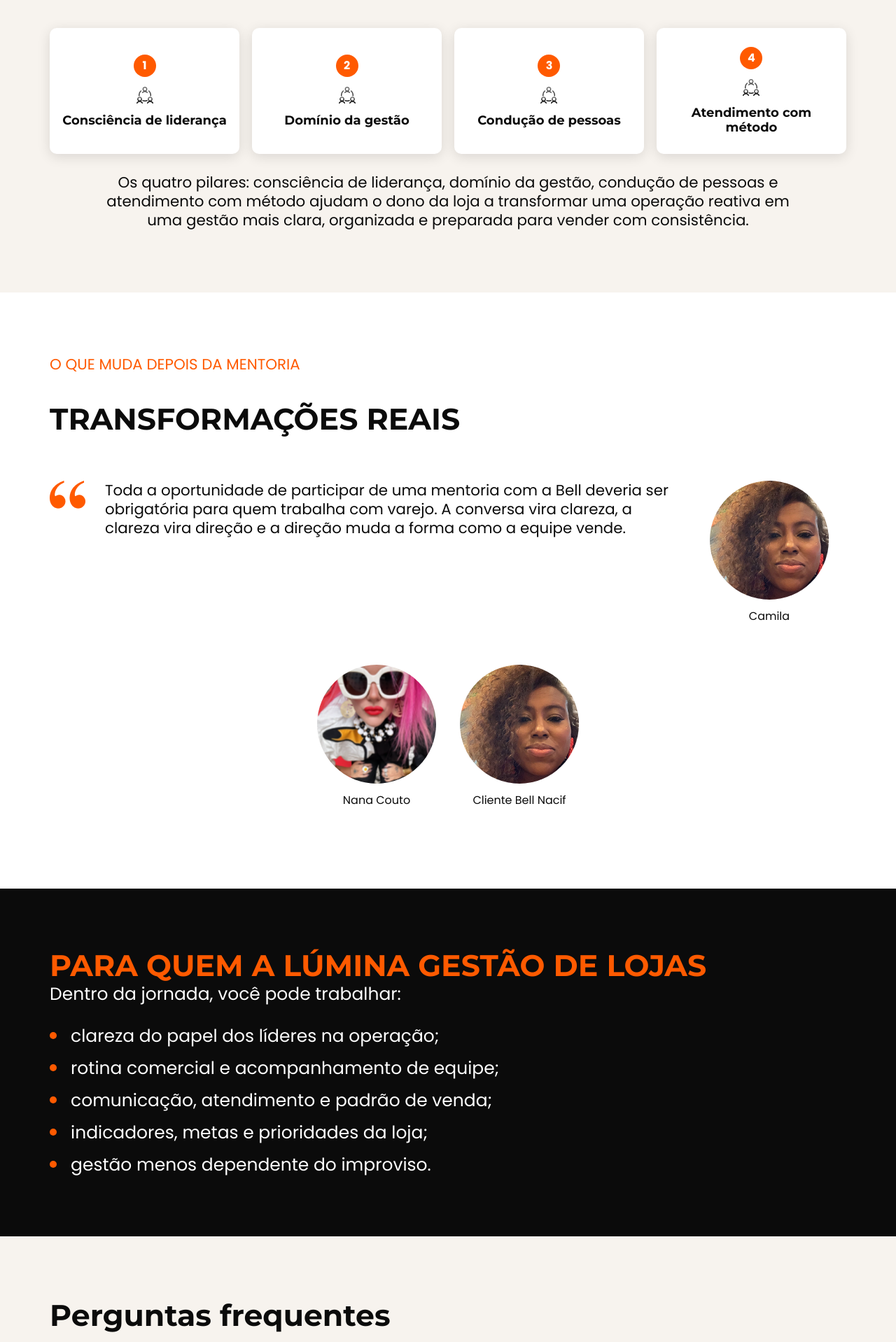
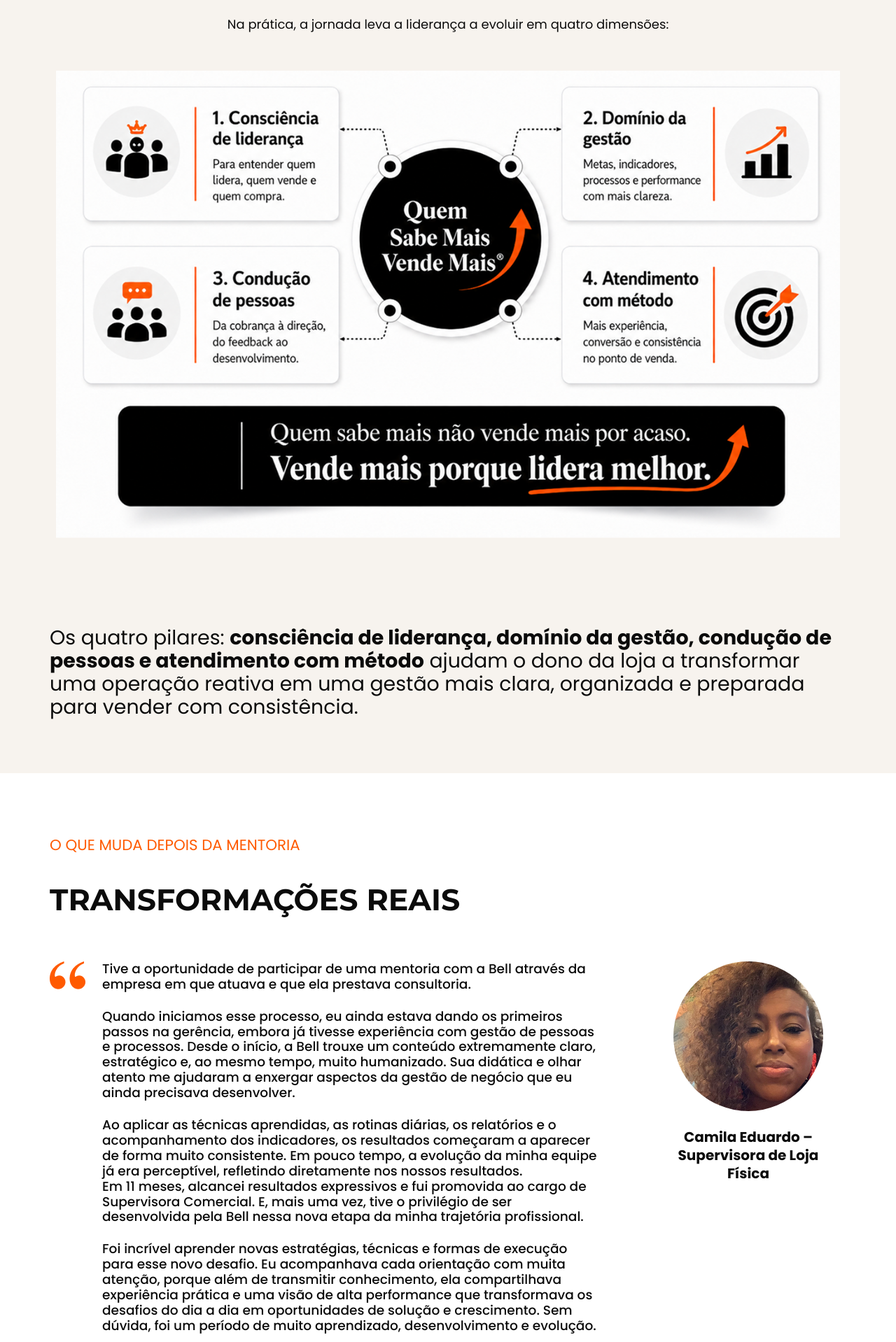
Before and after one commit to histereogenik/bell_website, a Next.js app: page /mentoria/lojas-fisicas in a window 1280 px wide. Shown: the part 6822-8740 px from the top of the page at 70% size. Built offline with nearby package versions, Linux system fonts and the light colour scheme.

Commit message:
feat: finishing store mentorship page

```diff
--- a/app/mentoria/lojas-fisicas/page.module.css
+++ b/app/mentoria/lojas-fisicas/page.module.css
@@ -80,9 +80,12 @@
   margin-top: 28px;
 }
 
-.pillars,
+.pillars {
+  background: var(--color-off-white);
+}
+
 .faq {
-  background: var(--color-off-white);
+  background: var(--color-gray-light);
 }
 
 .reality,
@@ -108,8 +111,7 @@
   line-height: 1.16;
 }
 
-.unlocksInner > p,
-.pillarsText {
+.unlocksInner > p {
   margin: 28px auto 0;
   max-width: 1000px;
   font-size: clamp(20px, 1.67vw, 24px);
@@ -516,19 +518,30 @@
   color: var(--color-white);
 }
 
-.methodInner,
+.methodInner {
+  padding-block: 86px;
+}
+
 .deliverablesInner {
-  padding-block: 86px;
+  max-width: 768px;
+  padding-block: clamp(76px, 7.4vw, 106px) clamp(72px, 6vw, 88px);
 }
 
 .method h2,
 .deliverables h2 {
   margin: 0;
-  color: var(--color-orange);
   font-family: var(--font-display), sans-serif;
-  font-size: clamp(30px, 3.33vw, 48px);
   font-weight: 700;
   line-height: 1.16;
+}
+
+.method h2 {
+  font-size: clamp(30px, 3.33vw, 48px);
+}
+
+.deliverables h2 {
+  color: var(--color-white);
+  font-size: clamp(26px, 2.22vw, 32px);
 }
 
 .method h2 {
@@ -547,13 +560,7 @@
   vertical-align: baseline;
 }
 
-.deliverables h2 {
-  text-transform: uppercase;
-}
-
-.method p,
-.deliverables p,
-.deliverables li {
+.method p {
   max-width: 1260px;
   font-size: clamp(22px, 1.95vw, 28px);
   line-height: 1.28;
@@ -568,52 +575,39 @@
 }
 
 .pillarsInner {
+  padding-block: clamp(76px, 7vw, 100px) 48px;
   text-align: center;
 }
 
-.kicker {
-  margin: 0 0 10px;
-  color: var(--color-gray-dark);
-  font-size: 20px;
-  font-weight: 700;
+.pillars h2 {
+  line-height: 1.12;
 }
 
-.pillarGrid {
-  display: grid;
-  grid-template-columns: repeat(4, minmax(0, 1fr));
-  gap: 18px;
-  margin-top: 46px;
+.pillarsIntro {
+  margin: 24px 0 0;
+  font-size: 18px;
+  line-height: 1.25;
 }
 
-.pillarGrid article {
-  display: grid;
-  min-height: 180px;
-  justify-items: center;
-  align-content: center;
-  gap: 14px;
-  padding: 24px 16px;
-  background: var(--color-white);
-  border-radius: 10px;
-  box-shadow: 0 4px 18px rgb(0 0 0 / 12%);
+.pillarsImage {
+  width: min(100%, 1120px);
+  height: auto;
+  margin: 54px auto 0;
 }
 
-.pillarGrid span {
-  display: grid;
-  width: 32px;
-  height: 32px;
-  place-items: center;
-  background: var(--color-orange);
-  border-radius: 50%;
-  color: var(--color-white);
-  font-weight: 700;
+.pillarsFooter {
+  background: var(--color-off-white);
+  padding-block: 78px;
 }
 
-.pillarGrid h3 {
-  margin: 0;
-  font-family: var(--font-display), sans-serif;
-  font-size: 18px;
+.pillarsFooter p {
+  margin-block: 0;
+  font-size: clamp(22px, 2.22vw, 32px);
+  line-height: 1.16;
+}
+
+.pillarsFooter strong {
   font-weight: 700;
-  line-height: 1.18;
 }
 
 .testimonials {
@@ -641,76 +635,162 @@
   text-transform: uppercase;
 }
 
-.featureTestimonial {
-  display: grid;
-  grid-template-columns: 51px minmax(0, 1fr) 220px;
-  gap: 28px;
-  align-items: start;
-}
-
 .quoteIcon {
   width: 51px;
   height: auto;
 }
 
-.featureTestimonial p {
-  margin: 0;
-  font-size: clamp(20px, 1.67vw, 24px);
-  line-height: 1.28;
+.camilaTestimonial {
+  display: grid;
+  grid-template-columns: minmax(0, 1fr) 280px;
+  gap: 72px;
+  align-items: start;
 }
 
-.featureTestimonial figure,
-.peopleGrid figure {
+.camilaQuote,
+.nanaQuote {
+  display: grid;
+  grid-template-columns: 51px minmax(0, 1fr);
+  gap: 24px;
+  align-items: start;
+}
+
+.camilaQuote p,
+.nanaQuote p {
+  margin: 0;
+  font-size: clamp(18px, 1.45vw, 21px);
+  font-weight: 500;
+  line-height: 1.18;
+}
+
+.camilaQuote p + p,
+.nanaQuote p + p {
+  margin-top: 24px;
+}
+
+.camilaAuthor,
+.nanaAuthor,
+.videoPlaceholder {
   margin: 0;
   text-align: center;
 }
 
-.featureTestimonial figure img,
-.peopleGrid img {
-  width: 170px;
-  height: 170px;
+.camilaAuthor img,
+.nanaAuthor img {
+  width: 214px;
+  height: 214px;
   margin-inline: auto;
   border-radius: 50%;
   object-fit: cover;
 }
 
-.featureTestimonial figcaption,
-.peopleGrid figcaption {
-  margin-top: 14px;
-  font-size: 16px;
+.camilaAuthor figcaption,
+.nanaAuthor figcaption,
+.videoPlaceholder figcaption {
+  margin-top: 24px;
+  font-size: 20px;
+  font-weight: 700;
   line-height: 1.3;
 }
 
-.peopleGrid {
-  display: flex;
-  gap: 34px;
-  justify-content: center;
-  margin-top: 58px;
+.videoGrid {
+  display: grid;
+  grid-template-columns: repeat(3, minmax(0, 1fr));
+  gap: 24px;
+  margin-top: 64px;
+}
+
+.videoPlaceholder > div {
+  position: relative;
+  display: grid;
+  aspect-ratio: 322 / 514;
+  place-items: center;
+  overflow: hidden;
+  border-radius: 5px;
+  background:
+    linear-gradient(145deg, rgb(255 255 255 / 18%), rgb(0 0 0 / 18%)),
+    linear-gradient(135deg, #d9cdbf 0%, #8b7d70 46%, #272727 100%);
+}
+
+.videoPlaceholder:nth-child(2) > div {
+  background:
+    linear-gradient(145deg, rgb(255 255 255 / 12%), rgb(0 0 0 / 24%)),
+    linear-gradient(135deg, #222 0%, #52606c 52%, #0c0c0c 100%);
+}
+
+.videoPlaceholder:nth-child(3) > div {
+  background:
+    linear-gradient(145deg, rgb(255 255 255 / 16%), rgb(0 0 0 / 16%)),
+    linear-gradient(135deg, #e6e2df 0%, #6c7a8a 56%, #263344 100%);
+}
+
+.videoPlaceholder > div::before {
+  position: absolute;
+  inset: 0;
+  background: radial-gradient(circle at 50% 28%, rgb(255 255 255 / 20%), transparent 22%);
+  content: "";
+}
+
+.videoPlaceholder span {
+  position: relative;
+  display: grid;
+  width: 76px;
+  height: 76px;
+  place-items: center;
+  background: var(--color-white);
+  border-radius: 50%;
+  box-shadow: 0 4px 12px rgb(0 0 0 / 14%);
+}
+
+.videoPlaceholder span::before {
+  width: 0;
+  height: 0;
+  border-block: 14px solid transparent;
+  border-left: 20px solid #9b5a42;
+  content: "";
+  transform: translateX(3px);
+}
+
+.nanaTestimonial {
+  display: grid;
+  grid-template-columns: 230px minmax(0, 1fr);
+  gap: 78px;
+  align-items: start;
+  margin-top: 98px;
+}
+
+.nanaAuthor img {
+  width: 190px;
+  height: 190px;
 }
 
 .deliverables ul {
   display: grid;
-  gap: 14px;
-  max-width: 980px;
-  margin: 28px 0 0;
+  gap: 36px;
+  max-width: 642px;
+  margin: 34px 0 0;
   padding: 0;
   list-style: none;
 }
 
 .deliverables li {
   position: relative;
-  padding-left: 30px;
+  padding-left: 22px;
+  font-family: var(--font-display), sans-serif;
+  font-size: clamp(20px, 1.67vw, 24px);
+  font-weight: 700;
+  line-height: 1.12;
 }
 
 .deliverables li::before {
   position: absolute;
-  top: 0.4em;
+  top: 50%;
   left: 0;
-  width: 10px;
-  height: 10px;
+  width: 2px;
+  height: 90%;
   background: var(--color-orange);
-  border-radius: 50%;
   content: "";
+  transform: translateY(-50%);
 }
 
 .faqList {
@@ -779,6 +859,7 @@
   padding: 0 70px 31px 0;
   font-size: clamp(20px, 1.67vw, 24px);
   line-height: 1.2;
+  white-space: pre-line;
 }
 
 .finalCta {
@@ -868,12 +949,24 @@
     margin-inline: auto;
   }
 
-  .pillarGrid {
-    grid-template-columns: repeat(2, minmax(0, 1fr));
+  .camilaTestimonial,
+  .nanaTestimonial {
+    grid-template-columns: 1fr;
+    gap: 40px;
   }
 
-  .featureTestimonial {
+  .nanaAuthor {
+    order: 2;
+  }
+
+  .nanaQuote {
+    order: 1;
+  }
+
+  .videoGrid {
     grid-template-columns: 1fr;
+    max-width: 360px;
+    margin-inline: auto;
   }
 
   .quoteIcon {
@@ -955,7 +1048,7 @@
 
   .realityColumn p,
   .unlocksInner > p,
-  .pillarsText,
+  .pillarsFooter p,
   .method p,
   .deliverables p,
   .deliverables li {
@@ -1042,7 +1135,8 @@
 
   .improvisoCopy > p,
   .unlockList p,
-  .featureTestimonial p,
+  .camilaQuote p,
+  .nanaQuote p,
   .faqItem p,
   .finalCta p {
     font-size: 18px;
@@ -1073,8 +1167,7 @@
     font-size: 18px;
   }
 
-  .problemCards article > span:last-child,
-  .pillarGrid h3 {
+  .problemCards article > span:last-child {
     font-size: 18px;
   }
 
@@ -1152,21 +1245,87 @@
     margin-top: 24px;
   }
 
-  .pillarGrid {
-    grid-template-columns: 1fr;
+  .pillarsInner {
+    padding-block: 68px 36px;
+  }
+
+  .pillarsIntro {
+    font-size: 16px;
+  }
+
+  .pillarsImage {
+    margin-top: 36px;
+  }
+
+  .pillarsFooter {
+    padding-block: 48px;
+  }
+
+  .pillarsFooter p {
+    font-size: 20px;
   }
 
   .testimonialsEyebrow {
     font-size: 18px;
   }
 
-  .featureTestimonial figcaption,
-  .peopleGrid figcaption {
+  .testimonialsInner {
+    padding-block: 68px 82px;
+  }
+
+  .testimonials h2 {
+    margin-bottom: 44px;
+  }
+
+  .camilaTestimonial,
+  .nanaTestimonial {
+    gap: 34px;
+  }
+
+  .camilaQuote,
+  .nanaQuote {
+    grid-template-columns: 1fr;
+    gap: 14px;
+  }
+
+  .camilaQuote p + p,
+  .nanaQuote p + p {
+    margin-top: 18px;
+  }
+
+  .camilaAuthor img,
+  .nanaAuthor img {
+    width: 168px;
+    height: 168px;
+  }
+
+  .camilaAuthor figcaption,
+  .nanaAuthor figcaption,
+  .videoPlaceholder figcaption {
     font-size: 14px;
   }
 
-  .peopleGrid {
-    flex-direction: column;
+  .videoGrid {
+    gap: 38px;
+    margin-top: 48px;
+  }
+
+  .videoPlaceholder > div {
+    aspect-ratio: 322 / 430;
+  }
+
+  .videoPlaceholder span {
+    width: 64px;
+    height: 64px;
+  }
+
+  .videoPlaceholder span::before {
+    border-block-width: 11px;
+    border-left-width: 16px;
+  }
+
+  .nanaTestimonial {
+    margin-top: 64px;
   }
 
   .faqList {
--- a/app/mentoria/lojas-fisicas/page.tsx
+++ b/app/mentoria/lojas-fisicas/page.tsx
@@ -49,38 +49,46 @@
   },
 ];
 
-const journeyPillars = [
-  "Consciência de liderança",
-  "Domínio da gestão",
-  "Condução de pessoas",
-  "Atendimento com método",
-];
-
 const faqItems = [
   {
     question: "Além de donos de loja, a mentoria é indicada para supervisores e gerentes?",
     answer:
-      "Sim. A mentoria pode apoiar donos, líderes e gestores que precisam melhorar rotina, vendas, atendimento e condução de equipe.",
+      "Sim. A mentoria pode ser realizada para supervisores e gerentes. Caso ocorra em grupo não são misturadas as funções.\n\nCada função tem desafios, responsabilidades e níveis de decisão diferentes. Por isso, a jornada é conduzida de forma separada, respeitando o papel de cada liderança dentro da operação.",
   },
   {
     question: "A mentoria serve para qualquer segmento do varejo?",
     answer:
-      "Sim, desde que exista operação, equipe e necessidade de melhorar gestão, atendimento, vendas ou liderança.",
+      "Sim. A mentoria foi criada para lojas físicas do varejo em geral.\n\nO foco está nos fundamentos de liderança, gestão de loja, indicadores, processos, atendimento e performance comercial — temas presentes em diferentes segmentos do varejo.",
   },
   {
     question: "A empresa precisa ter processos estruturados para participar?",
     answer:
-      "Não. Muitas vezes, o trabalho começa justamente organizando o que ainda depende demais da presença do dono.",
+      "Não. Inclusive, muitas operações procuram a mentoria justamente porque ainda não possuem processos claros.\n\nA proposta é ajudar o líder a compreender princípios de gestão que permitam organizar melhor sua rotina, sua equipe e seus acompanhamentos, mesmo em ambientes que ainda estão em fase de estruturação.",
   },
   {
     question: "A mentoria é mais teórica ou prática?",
     answer:
-      "É prática. O foco é transformar diagnóstico em decisões, rotina, combinados e próximos passos aplicáveis à loja.",
+      "Ambos. A mentoria tem uma abordagem prática e conectada à realidade da loja.\n\nOs participantes aprendem conceitos, princípios e ferramentas para aplicar em sua própria rotina, considerando os desafios da equipe, da operação e dos resultados que precisam conduzir no dia a dia.",
   },
   {
     question: "A mentoria serve para loja com apenas uma unidade?",
     answer:
-      "Sim. A quantidade de unidades importa menos do que o momento da operação e o nível de dependência do dono.",
+      "Sim. A mentoria ajuda donas de lojas com uma unidade a organizarem a liderança, prepararem a equipe e criarem uma rotina comercial mais clara para vender mais sem dependência.",
+  },
+];
+
+const videoTestimonials = [
+  {
+    name: "Priscila Chaves",
+    role: "Dona lojas Frank Chaves & Olivia Chaves Calçados",
+  },
+  {
+    name: "Everson Boeck",
+    role: "Gerente de Loja",
+  },
+  {
+    name: "Rafael Paulozo",
+    role: "Gerente de Loja",
   },
 ];
 
@@ -429,30 +437,33 @@
 
         <section className={styles.pillars} aria-labelledby="pillars-title">
           <div className={`container ${styles.pillarsInner}`}>
-            <p className={styles.kicker}>Os pilares da jornada</p>
             <h2 id="pillars-title">
+              Os pilares da jornada
+              <br />
               Quem Sabe Mais Vende Mais<sup>&reg;</sup>
             </h2>
-            <div className={styles.pillarGrid}>
-              {journeyPillars.map((pillar, index) => (
-                <article key={pillar}>
-                  <span>{index + 1}</span>
+            <p className={styles.pillarsIntro}>
+              Na prática, a jornada leva a liderança a evoluir em quatro
+              dimensões:
+            </p>
             <Image
-                    src={`${imageBase}/Group.png`}
-                    alt=""
-                    width={24}
-                    height={24}
-                    aria-hidden="true"
+              className={styles.pillarsImage}
+              src={`${imageBase}/stats.png`}
+              alt="Os quatro pilares da jornada Quem Sabe Mais Vende Mais: consciência de liderança, domínio da gestão, condução de pessoas e atendimento com método."
+              width={1280}
+              height={764}
             />
-                  <h3>{pillar}</h3>
-                </article>
-              ))}
           </div>
-            <p className={styles.pillarsText}>
-              Os quatro pilares: consciência de liderança, domínio da gestão,
-              condução de pessoas e atendimento com método ajudam o dono da loja
-              a transformar uma operação reativa em uma gestão mais clara,
-              organizada e preparada para vender com consistência.
+          <div className={styles.pillarsFooter}>
+            <p className="container">
+              Os quatro pilares:{" "}
+              <strong>
+                consciência de liderança, domínio da gestão, condução de
+                pessoas e atendimento com método
+              </strong>{" "}
+              ajudam o dono da loja a transformar uma operação reativa em uma
+              gestão mais clara, organizada e preparada para vender com
+              consistência.
             </p>
           </div>
         </section>
@@ -461,54 +472,176 @@
           <div className={`container ${styles.testimonialsInner}`}>
             <p className={styles.testimonialsEyebrow}>O que muda depois da mentoria</p>
             <h2 id="testimonials-title">Transformações reais</h2>
-            <div className={styles.featureTestimonial}>
+
+            <div className={styles.camilaTestimonial}>
+              <div className={styles.camilaQuote}>
                 <Image
                   className={styles.quoteIcon}
-                src="/images/metorship/aspas.png"
+                  src={`${imageBase}/abre.png`}
                   alt=""
                   width={51}
                   height={40}
                   aria-hidden="true"
                 />
+                <div>
                   <p>
-                Toda a oportunidade de participar de uma mentoria com a Bell
-                deveria ser obrigatória para quem trabalha com varejo. A
-                conversa vira clareza, a clareza vira direção e a direção muda
-                a forma como a equipe vende.
+                    Tive a oportunidade de participar de uma mentoria com a Bell
+                    através da empresa em que atuava e que ela prestava
+                    consultoria.
                   </p>
-              <figure>
+                  <p>
+                    Quando iniciamos esse processo, eu ainda estava dando os
+                    primeiros passos na gerência, embora já tivesse experiência
+                    com gestão de pessoas e processos. Desde o início, a Bell
+                    trouxe um conteúdo extremamente claro, estratégico e, ao
+                    mesmo tempo, muito humanizado. Sua didática e olhar atento me
+                    ajudaram a enxergar aspectos da gestão de negócio que eu
+                    ainda precisava desenvolver.
+                  </p>
+                  <p>
+                    Ao aplicar as técnicas aprendidas, as rotinas diárias, os
+                    relatórios e o acompanhamento dos indicadores, os resultados
+                    começaram a aparecer de forma muito consistente. Em pouco
+                    tempo, a evolução da minha equipe já era perceptível,
+                    refletindo diretamente nos nossos resultados.
+                    <br />
+                    Em 11 meses, alcancei resultados expressivos e fui promovida
+                    ao cargo de Supervisora Comercial. E, mais uma vez, tive o
+                    privilégio de ser desenvolvida pela Bell nessa nova etapa da
+                    minha trajetória profissional.
+                  </p>
+                  <p>
+                    Foi incrível aprender novas estratégias, técnicas e formas de
+                    execução para esse novo desafio. Eu acompanhava cada
+                    orientação com muita atenção, porque além de transmitir
+                    conhecimento, ela compartilhava experiência prática e uma
+                    visão de alta performance que transformava os desafios do dia
+                    a dia em oportunidades de solução e crescimento. Sem dúvida,
+                    foi um período de muito aprendizado, desenvolvimento e
+                    evolução.
+                  </p>
+                  <p>
+                    Carrego comigo ensinamentos valiosos que foram confirmados
+                    não apenas no conhecimento adquirido, mas principalmente nos
+                    resultados que eu e minha equipe conseguimos alcançar ao
+                    longo dessa jornada. É difícil resumir o que vivi, porque a
+                    Bell é MARAVILHOSAAAA não dá pra resumir, não!!
+                  </p>
+                </div>
+              </div>
+              <figure className={styles.camilaAuthor}>
                 <Image
                   src={`${imageBase}/camila.png`}
-                  alt="Camila"
+                  alt="Camila Eduardo"
                   width={278}
                   height={266}
                 />
-                <figcaption>Camila</figcaption>
+                <figcaption>
+                  Camila Eduardo –<br />
+                  Supervisora de Loja
+                  <br />
+                  Física
+                </figcaption>
               </figure>
             </div>
-            <div className={styles.peopleGrid}>
-              <figure>
-                <Image src={`${imageBase}/nana.png`} alt="Nana Couto" width={278} height={266} />
-                <figcaption>Nana Couto</figcaption>
+
+            <div className={styles.videoGrid}>
+              {videoTestimonials.map((person) => (
+                <figure className={styles.videoPlaceholder} key={person.name}>
+                  <div aria-label={`Vídeo de ${person.name} em breve`}>
+                    <span aria-hidden="true" />
+                  </div>
+                  <figcaption>
+                    <strong>{person.name}</strong>
+                    <br />
+                    {person.role}
+                  </figcaption>
                 </figure>
-              <figure>
-                <Image src={`${imageBase}/camila.png`} alt="Cliente Bell Nacif" width={278} height={266} />
-                <figcaption>Cliente Bell Nacif</figcaption>
+              ))}
+            </div>
+
+            <div className={styles.nanaTestimonial}>
+              <figure className={styles.nanaAuthor}>
+                <Image
+                  src={`${imageBase}/nana.png`}
+                  alt="Nana Cunha"
+                  width={278}
+                  height={266}
+                />
+                <figcaption>
+                  Nana Cunha
+                  <br />
+                  Dona Lojas Ene Ene
+                </figcaption>
               </figure>
+              <div className={styles.nanaQuote}>
+                <Image
+                  className={styles.quoteIcon}
+                  src={`${imageBase}/abre.png`}
+                  alt=""
+                  width={51}
+                  height={40}
+                  aria-hidden="true"
+                />
+                <div>
+                  <p>
+                    Quando você se joga no varejo físico e não sabe por onde
+                    começar? Quando você precisa contratar um time certeiro para
+                    sua nova loja e nao sabe nem o que perguntar nas entrevistas?
+                    Quando você precisa determinar metas compatíveis com a
+                    realidade do seu negócio e se perde nos números? Quando você
+                    precisa organizar um escala de trabalho mas não tem
+                    conhecimento de direito trabalhista? Quando você precisa de
+                    um treinamento de vendas especializado, focado nas suas
+                    individualidades e capaz de transformar a percepção do
+                    cliente, mas não faz ideia em como fazer isso? E quando as
+                    vezes você precisa de alguém que acredite em você mais do que
+                    vc mesma? Eu tenho a resposta para todas essas perguntas:
+                    Bell Nacif! A Bell não é só uma excelente estrategista em
+                    gestão de vendas, a Bell entrega muito mais.
+                  </p>
+                  <p>
+                    Ela é um daqueles seres humanos que põe a mão na massa, que
+                    abraça a sua empresa como se fosse a dela, que coloca tempo,
+                    dedicação e constrói junto com vc os pilares e a cultura que
+                    vc quer implementar.
+                  </p>
+                  <p>
+                    Muito grata por ter “encontrado” a Bell nesse começo de Ene
+                    Ene, com sua “doçura mineira” e muita capacidade de
+                    transformação ela me deu a mão e atravessou muitas
+                    tempestades do meu lado.
+                  </p>
+                  <p>
+                    Indico e recomendo a Bell para todo mundo que como eu
+                    precisava de um consultoria completa para fazer seu sonho
+                    virar realidade.
+                  </p>
+                </div>
+              </div>
             </div>
           </div>
         </section>
 
         <section className={styles.deliverables} aria-labelledby="deliverables-title">
           <div className={`container ${styles.deliverablesInner}`}>
-            <h2 id="deliverables-title">Para quem a LÚMINA Gestão de Lojas</h2>
-            <p>Dentro da jornada, você pode trabalhar:</p>
+            <h2 id="deliverables-title">Para quem é a LÚMINA Gestão de Lojas</h2>
             <ul>
-              <li>clareza do papel dos líderes na operação;</li>
-              <li>rotina comercial e acompanhamento de equipe;</li>
-              <li>comunicação, atendimento e padrão de venda;</li>
-              <li>indicadores, metas e prioridades da loja;</li>
-              <li>gestão menos dependente do improviso.</li>
+              <li>
+                Donas de lojas que querem reduzir a dependência da operação sobre
+                elas e ainda não sabem como e o quê delegar para supervisão e/ou
+                gerentes;
+              </li>
+              <li>
+                Supervisores e gerentes de lojas físicas que querem evoluir na
+                liderança do varejo;
+              </li>
+              <li>
+                Empresas que desejam desenvolver suas lideranças comerciais,
+                fortalecer padrão, rotina e acompanhamento;
+              </li>
+              <li>Vendedores que almejam serem promovidos para gerentes;</li>
+              <li>Gerentes que desejam serem promovidos para Supervisores.</li>
             </ul>
           </div>
         </section>
@@ -534,10 +667,13 @@
               <br />a loja nas costas?
             </h2>
             <p>
-              Transforme improviso em liderança, rotina comercial e clareza para
-              vender melhor.
+              Fortaleça sua liderança, forme pessoas mais preparadas e construa
+              uma loja que venda com mais método, clareza e consistência, sem
+              tudo depender só de você.
             </p>
-            <CtaButton className={styles.finalCtaButton} href={contactClientsHref} />
+            <CtaButton className={styles.finalCtaButton} href={contactClientsHref}>
+              Quero vender mais com o meu time
+            </CtaButton>
           </div>
         </section>
       </main>
```
Lines whose indentation alone changed are shown as unchanged.
